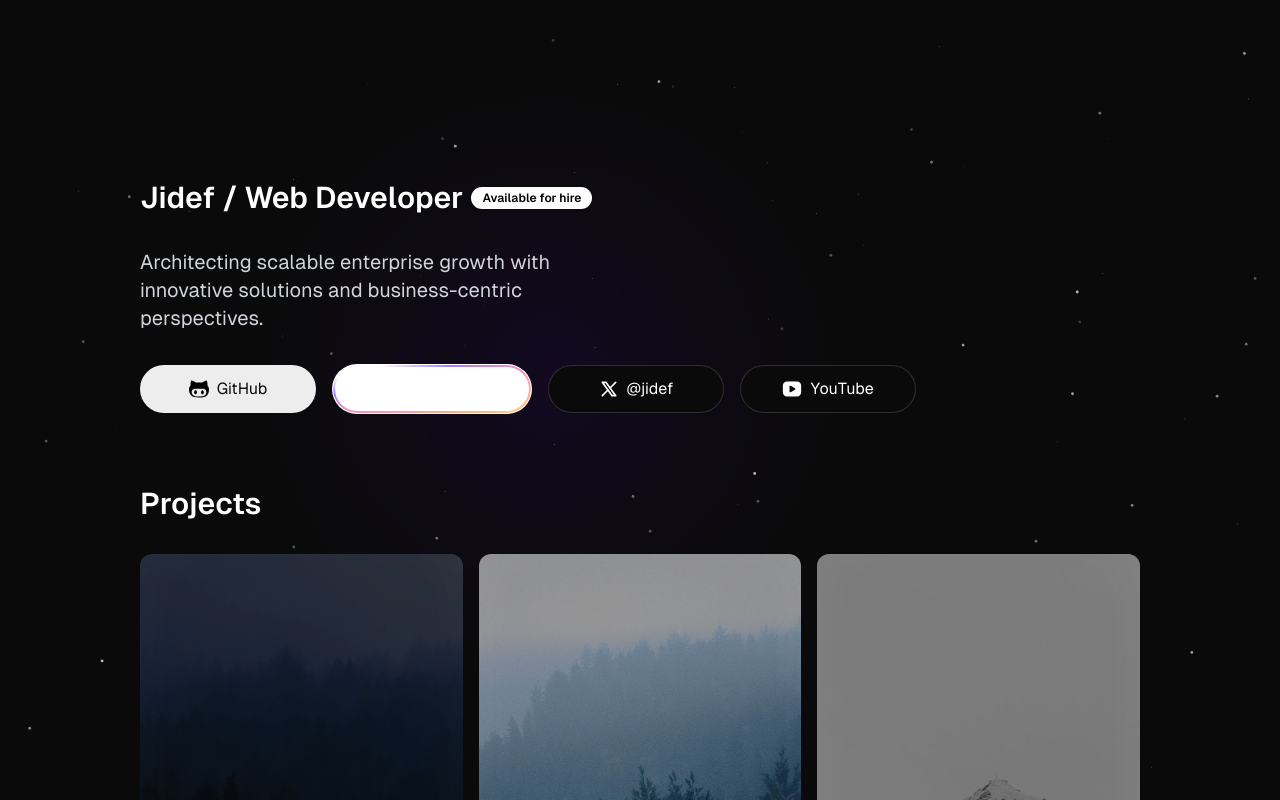
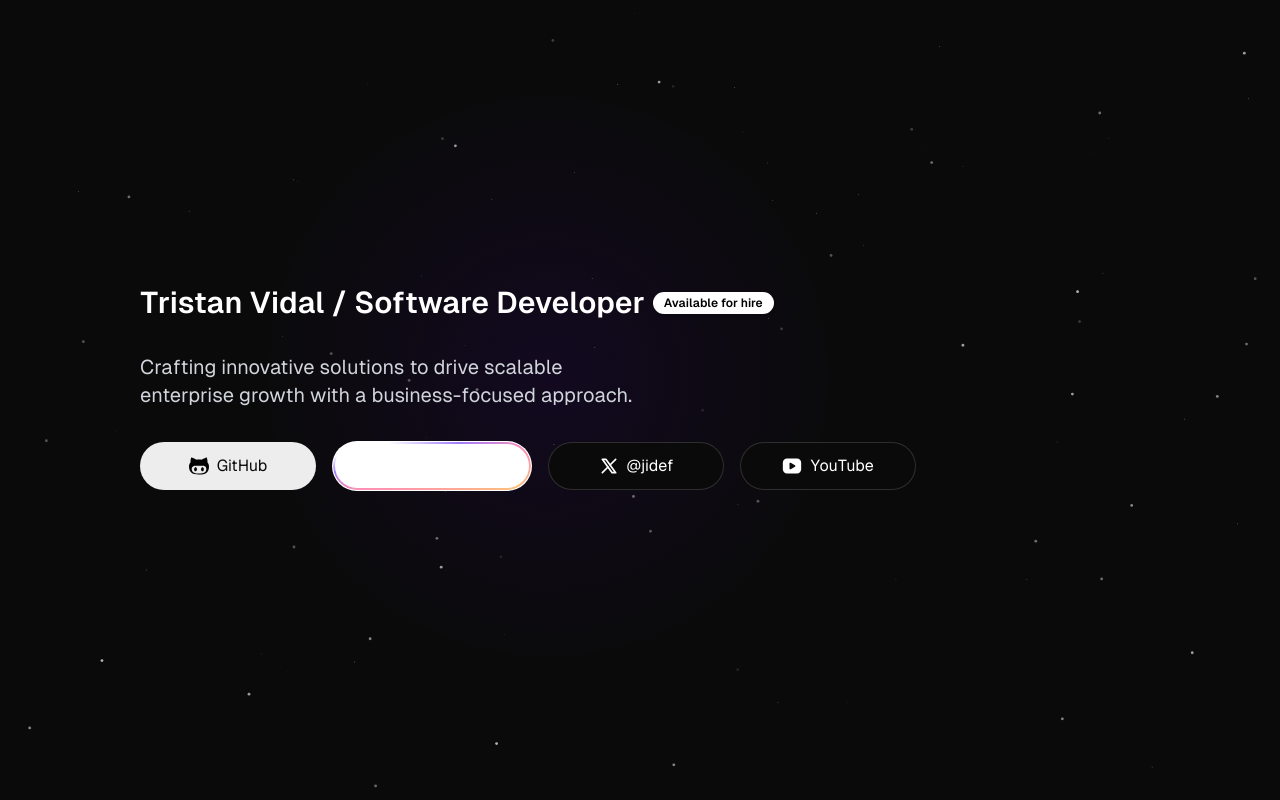
Before and after one commit to jidef/jidef.com, a Next.js app: page / in a window 1280 px wide. Shown: the top 800 px of the page. Built offline with nearby package versions, Linux system fonts and the light colour scheme.

Commit message:
refactor: Remove unused animated-grid-pattern component

```diff
--- a/app/globals.css
+++ b/app/globals.css
@@ -19,3 +19,23 @@ body {
   background: var(--background);
   font-synthesis: none;
 }
+
+
+@keyframes shake {
+  0% { transform: rotate(0deg); }
+  25% { transform: rotate(5deg); }
+  50% { transform: rotate(0eg); }
+  75% { transform: rotate(-5deg); }
+  100% { transform: rotate(0deg); }
+}
+
+.element {
+  display: flex;
+  align-items: center;
+  gap: 0.5rem;
+  transition: transform 0.6s ease;
+}
+
+.element:hover {
+  animation: shake 0.6s ease;
+}
--- a/app/layout.js
+++ b/app/layout.js
@@ -12,9 +12,9 @@ const geistMono = localFont({
 })
 
 export const metadata = {
-  title: 'Jidef - Web Developer ',
+  title: 'Tristan - Software Developer',
   description:
-    'Web developer - Architecting innovative solutions for scalable enterprise growth'
+    'Crafting innovative solutions to drive scalable enterprise growth with a business-focused approach'
 }
 
 export default function RootLayout ({ children }) {
@@ -23,7 +23,7 @@ export default function RootLayout ({ children }) {
       <Head>
         <meta
           name='keywords'
-          content='Jidef, web developer, software developer, enterprise solutions, scalable growth, GitHub, X, YouTube'
+          content='Jidef, software developer, software developer, enterprise solutions, scalable growth, GitHub, X, YouTube, Tristan Vidal'
         />
         <link rel='canonical' href='https://jidef.com' />
         <meta name='robots' content='index, follow' />
--- a/app/page.js
+++ b/app/page.js
@@ -16,15 +16,14 @@ export default function Home () {
       <main className='flex flex-col gap-8 row-start-2 items-center sm:items-start w-full xl:w-[1000px] mx-auto mt-4'>
         <div className='flex row gap-2'>
           <h1 className='font-sans list-inside list-decimal text-center sm:text-left text-3xl font-semibold'>
-            Jidef / Web Developer
+            Tristan Vidal / Software Developer
           </h1>
-          <div className='flex items-center gap-2'>
+          <div className='flex items-center gap-2 element cursor-crosshair'>
             <Badge>Available for hire</Badge>
           </div>
         </div>
         <span className='text-center sm:text-left text-xl max-w-[500px] text-gray-300 text-wrap'>
-          Architecting scalable enterprise growth with innovative solutions and
-          business-centric perspectives.
+        Crafting innovative solutions to drive scalable enterprise growth with a business-focused approach.
         </span>
         <div className='flex gap-4 items-center flex-col lg:flex-row'>
           <a
@@ -43,7 +42,7 @@ export default function Home () {
             GitHub
           </a>
           <a
-            href='mailto:contact@jidef.com'
+            href='mailto:tres@duck.com'
             target='_blank'
             rel='noopener noreferrer'
           >
@@ -116,10 +115,10 @@ export default function Home () {
         {/* separator */}
         <div className='h-2'></div>
 
-        <h2 className='font-sans list-inside list-decimal text-center sm:text-left text-3xl font-semibold'>
+        {/* <h2 className='font-sans list-inside list-decimal text-center sm:text-left text-3xl font-semibold'>
           Projects
         </h2>
-        <BentoDemo />
+        <BentoDemo /> */}
         {/* <GridPattern
           width={20}
           height={20}
```
